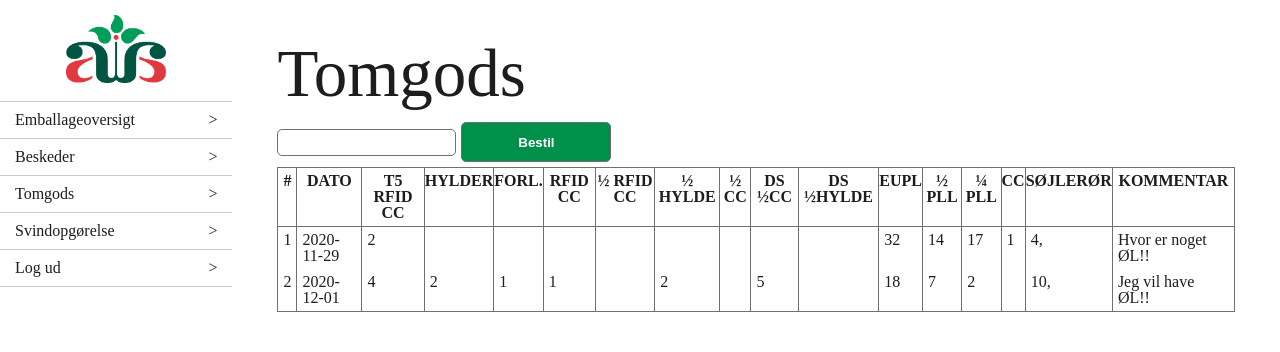
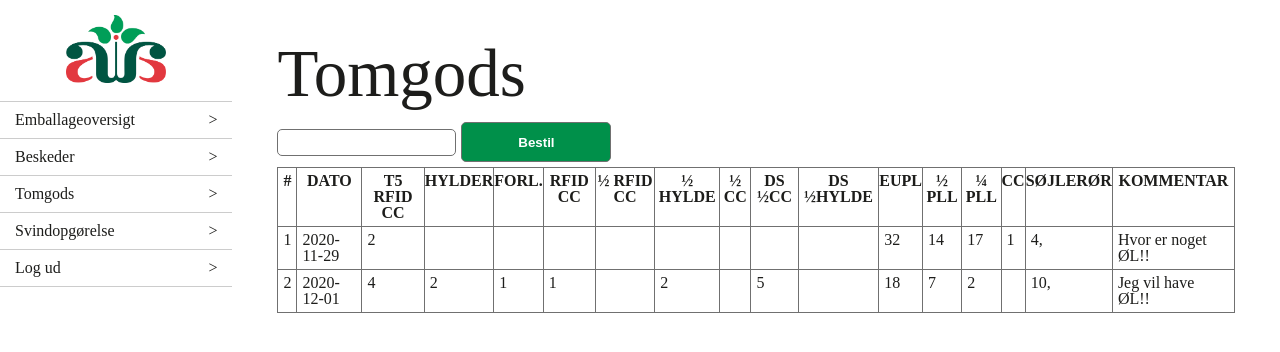
Before and after one commit to Surkrit/aa-emballage-app, a React (Create React App) app: page /Customer/Tomgods in a window 1280 px wide. Shown: the top 352 px of the page. Built offline with nearby package versions, Linux system fonts and the light colour scheme.

Commit message:
Oprydning

```diff
--- a/src/components/Tomgods.js
+++ b/src/components/Tomgods.js
@@ -128,6 +128,7 @@ const Tomgods = () => {
             <th>Kommentar</th>
           </tr>
         </thead>
+        <tbody>
         {tomgods.map(item => (
           <tr>
             <td key={item.id}>{item.id} </td>
@@ -149,12 +150,8 @@ const Tomgods = () => {
             <td key={item.comment}>{item.comment}</td>
           </tr>
         ))}
+        </tbody>
       </table>
-      {/* <ul>
-        {tomgods.map(item => (
-          <li key={item.id}>{item}</li>
-        ))}
-      </ul> */}
     </div>
   );
 };
@@ -237,62 +234,6 @@ const Tomgods = () => {
     </div>
   );
 }
-
-
-const gods = [
-  {
-    id: '1',
-    tomgodsDate: '2020-11-29',
-    t5RfidCc: '2',
-    hylder: '',
-    forl: '',
-    rfidCc: '',
-    halfRfidCc: '',
-    halfHylde: '',
-    halfCc: '',
-    dsHalfCc: '',
-    dsHalfHylde: '',
-    eupl: '32',
-    halfPll: '14',
-    quartPll: '17',
-    cc: '1',
-    sojleror: '4,'
-  },
-  {
-    id: '2',
-    tomgodsDate: '2020-12-01',
-    t5RfidCc: '4',
-    hylder: '2',
-    forl: '1',
-    rfidCc: '1',
-    halfRfidCc: '',
-    halfHylde: '2',
-    halfCc: '',
-    dsHalfCc: '5',
-    dsHalfHylde: '',
-    eupl: '18',
-    halfPll: '7',
-    quartPll: '2',
-    cc: '',
-    sojleror: '10,'
-  },
-];
-
-const TomgodsList = ({gods}) => (
-  <tr>
-    <td>{gods.id}</td>
-    <td>{gods.tomgodsDate}</td>
-    <td>{gods.t5RfidCc}</td>
-    <td>{gods.hylder}</td>
-  </tr>
-)
-
-const Gods = ({gods}) => (
-  <tbody>
-  {gods.map(item => (
-    <TomgodsList key={item.id} item={item} />
-    ))}
-  </tbody>
-  ); */
+ */
 
 export default Tomgods;
```
Also changed, not shown: 1 other file (tests, documents, lock files or other folders).
